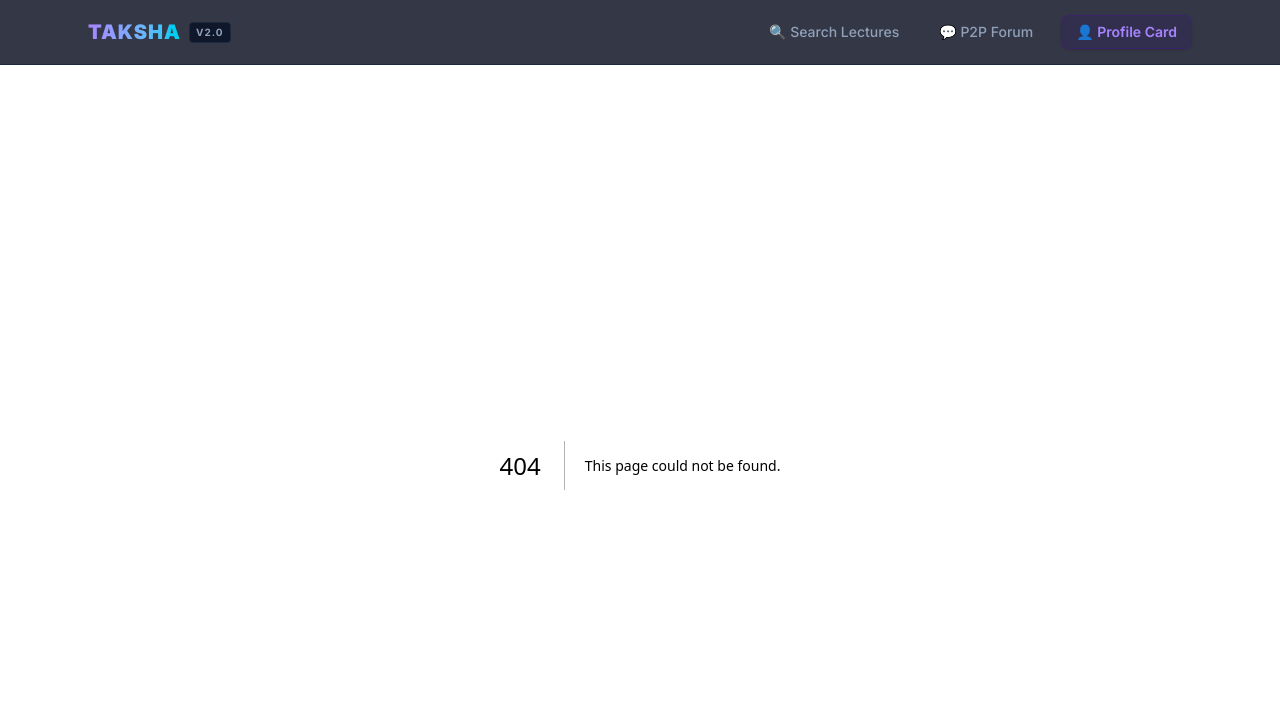
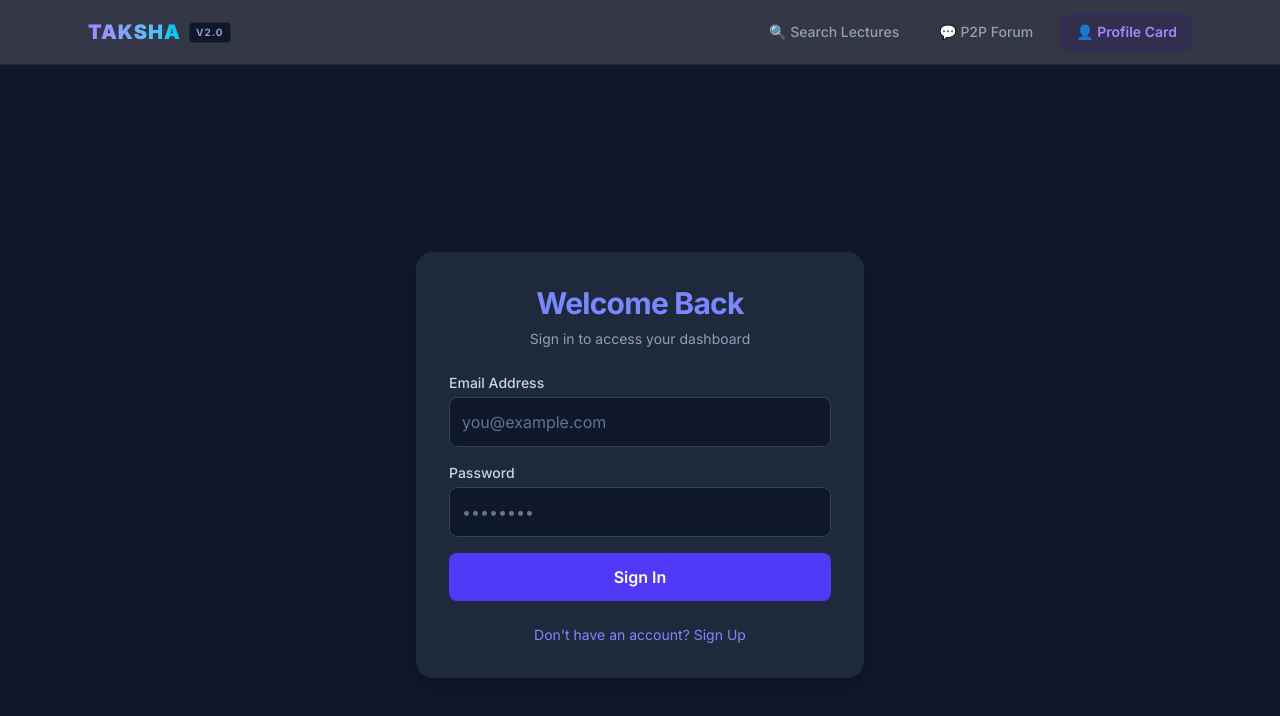
Before and after one commit to ARKANATHcodes/TAKSHA, a Next.js app: page /login in a window 1280 px wide. Before the commit this address had no page. Shown: the top 716 px of the page. Built offline with nearby package versions, Linux system fonts and the light colour scheme; no server answers.

Commit message:
added working supabase authentication page

```diff
--- /dev/null
+++ b/src/app/login/page.js
@@ -0,0 +1,109 @@
+"use client";
+import { useState } from "react";
+import { useRouter } from "next/navigation";
+import { supabase } from "../../lib/supabaseClient"; // Adjust if your path is different
+
+export default function LoginPage() {
+  const router = useRouter();
+  const [isSignUp, setIsSignUp] = useState(false);
+  const [email, setEmail] = useState("");
+  const [password, setPassword] = useState("");
+  const [error, setError] = useState(null);
+  const [loading, setLoading] = useState(false);
+  const [message, setMessage] = useState(null);
+
+  const handleAuth = async (e) => {
+    e.preventDefault();
+    setLoading(true);
+    setError(null);
+    setMessage(null);
+
+    if (isSignUp) {
+      // Handle User Registration
+      const { data, error: signUpError } = await supabase.auth.signUp({
+        email,
+        password,
+      });
+      if (signUpError) {
+        setError(signUpError.message);
+      } else {
+        setMessage("Success! Check your email for a confirmation link.");
+      }
+    } else {
+      // Handle User Login
+      const { data, error: signInError } = await supabase.auth.signInWithPassword({
+        email,
+        password,
+      });
+      if (signInError) {
+        setError(signInError.message);
+      } else {
+        // Send user straight to the main dashboard upon success
+        router.push("/");
+        router.refresh();
+      }
+    }
+    setLoading(false);
+  };
+
+  return (
+    <div className="flex min-h-screen items-center justify-center bg-[#0f172a] px-4 text-white">
+      <div className="w-full max-w-md space-y-6 rounded-2xl bg-[#1e293b] p-8 shadow-xl border border-slate-800">
+        <div className="text-center">
+          <h2 className="text-3xl font-bold tracking-tight text-indigo-400">
+            {isSignUp ? "Create Account" : "Welcome Back"}
+          </h2>
+          <p className="mt-2 text-sm text-slate-400">
+            {isSignUp ? "Join the TAKSHA learning community" : "Sign in to access your dashboard"}
+          </p>
+        </div>
+
+        <form className="space-y-4" onSubmit={handleAuth}>
+          <div>
+            <label className="block text-sm font-medium text-slate-300">Email Address</label>
+            <input
+              type="email"
+              required
+              className="mt-1 w-full rounded-lg bg-[#0f172a] border border-slate-700 p-3 text-white placeholder-slate-500 focus:border-indigo-500 focus:outline-none focus:ring-1 focus:ring-indigo-500"
+              placeholder="you@example.com"
+              value={email}
+              onChange={(e) => setEmail(e.target.value)}
+            />
+          </div>
+
+          <div>
+            <label className="block text-sm font-medium text-slate-300">Password</label>
+            <input
+              type="password"
+              required
+              className="mt-1 w-full rounded-lg bg-[#0f172a] border border-slate-700 p-3 text-white placeholder-slate-500 focus:border-indigo-500 focus:outline-none focus:ring-1 focus:ring-indigo-500"
+              placeholder="••••••••"
+              value={password}
+              onChange={(e) => setPassword(e.target.value)}
+            />
+          </div>
+
+          {error && <p className="text-sm text-red-400 bg-red-500/10 p-2 rounded">{error}</p>}
+          {message && <p className="text-sm text-green-400 bg-green-500/10 p-2 rounded">{message}</p>}
+
+          <button
+            type="submit"
+            disabled={loading}
+            className="w-full rounded-lg bg-indigo-600 p-3 font-semibold text-white transition hover:bg-indigo-500 disabled:opacity-50"
+          >
+            {loading ? "Processing..." : isSignUp ? "Sign Up" : "Sign In"}
+          </button>
+        </form>
+
+        <div className="text-center text-sm">
+          <button
+            onClick={() => setIsSignUp(!isSignUp)}
+            className="text-indigo-400 hover:underline focus:outline-none"
+          >
+            {isSignUp ? "Already have an account? Sign In" : "Don't have an account? Sign Up"}
+          </button>
+        </div>
+      </div>
+    </div>
+  );
+}
--- a/tsconfig.json
+++ b/tsconfig.json
@@ -29,6 +29,6 @@
     ".next/types/**/*.ts",
     ".next/dev/types/**/*.ts",
     "**/*.mts"
-  ],
+, "src/app/login/page.js"  ],
   "exclude": ["node_modules"]
 }
```
Also changed, not shown: 1 other file (tests, documents, lock files or other folders).
